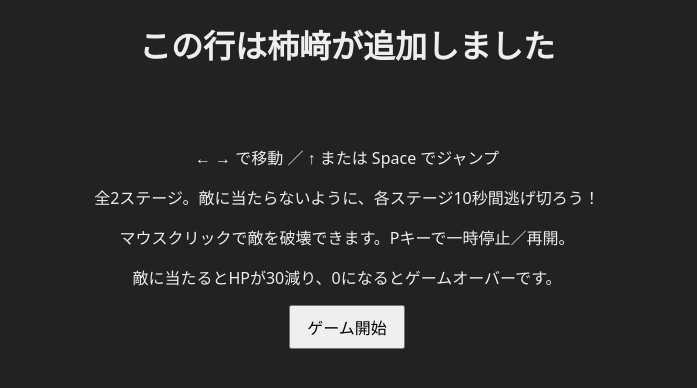
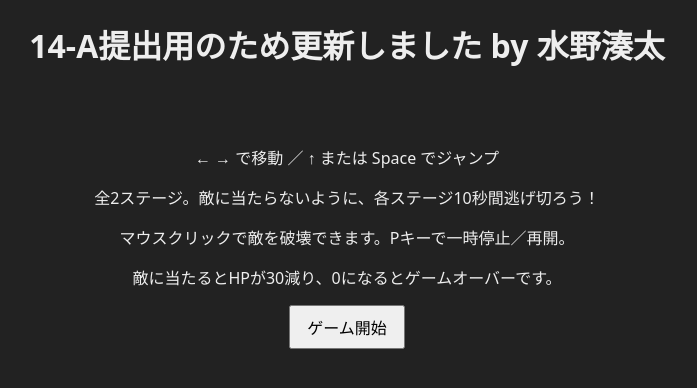
Before and after one commit to shigeki-kakizaki/12a, a website: page public/somizuno.html in a window 1280 px wide. Shown: the whole page, without its empty margins (293-990 px from the left). Drawn offline with Linux system fonts and the light colour scheme.

Commit message:
update commit for 14-a

```diff
--- a/public/somizuno.html
+++ b/public/somizuno.html
@@ -64,7 +64,7 @@
   </style>
 </head>
 <body>
-<h1>この行は柿﨑が追加しました</h1>
+<h1>14-A提出用のため更新しました by 水野湊太</h1>
   <!-- 開始画面（DOM） -->
   <div id="startScreen">
     <p>← → で移動 ／ ↑ または Space でジャンプ</p>
```
Also changed, not shown: public/index.html (+1 -1 lines).
